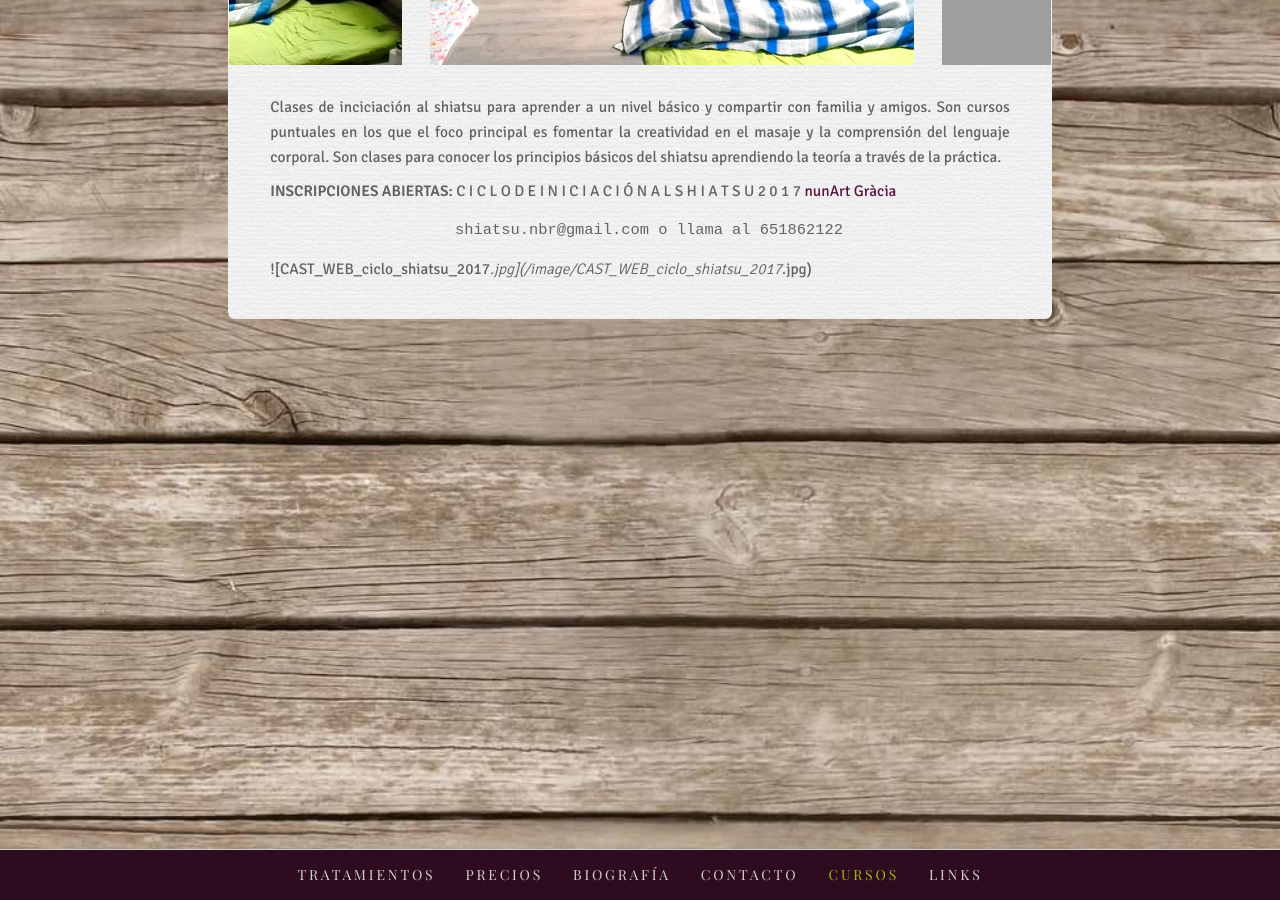
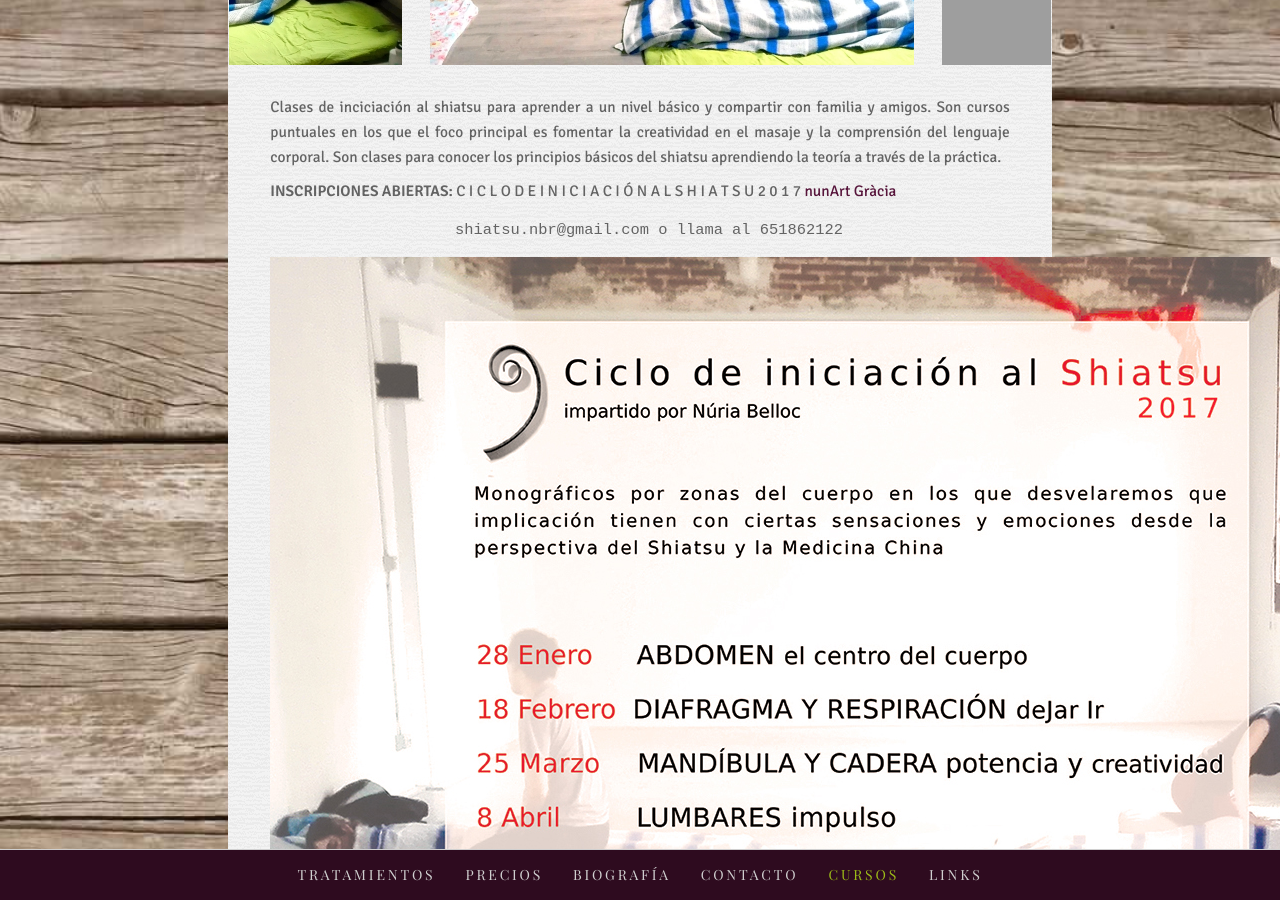
Before and after one commit to agustibr/shiatsu.nuriabelloc.com, a Jekyll site: the page built from es/cursos.md, in a window 1280 px wide and 900 px high, scrolled down 606 px. Built offline with Jekyll 4.4.1, drawn with Linux system fonts in a browser that asks for light colours; some web fonts are replaced.

Commit message:
Updated cursos.md

```diff
--- a/es/cursos.md
+++ b/es/cursos.md
@@ -22,4 +22,4 @@ Clases de inciciación al shiatsu para aprender a un nivel básico y compartir c
 
                         shiatsu.nbr@gmail.com o llama al 651862122
 
-![CAST_WEB_ciclo_shiatsu_2017_.jpg]({{site.baseurl}}/image/CAST_WEB_ciclo_shiatsu_2017_.jpg)
+![]({{site.baseurl}}/image/CAST_WEB_ciclo_shiatsu_2017_.jpg)
```
